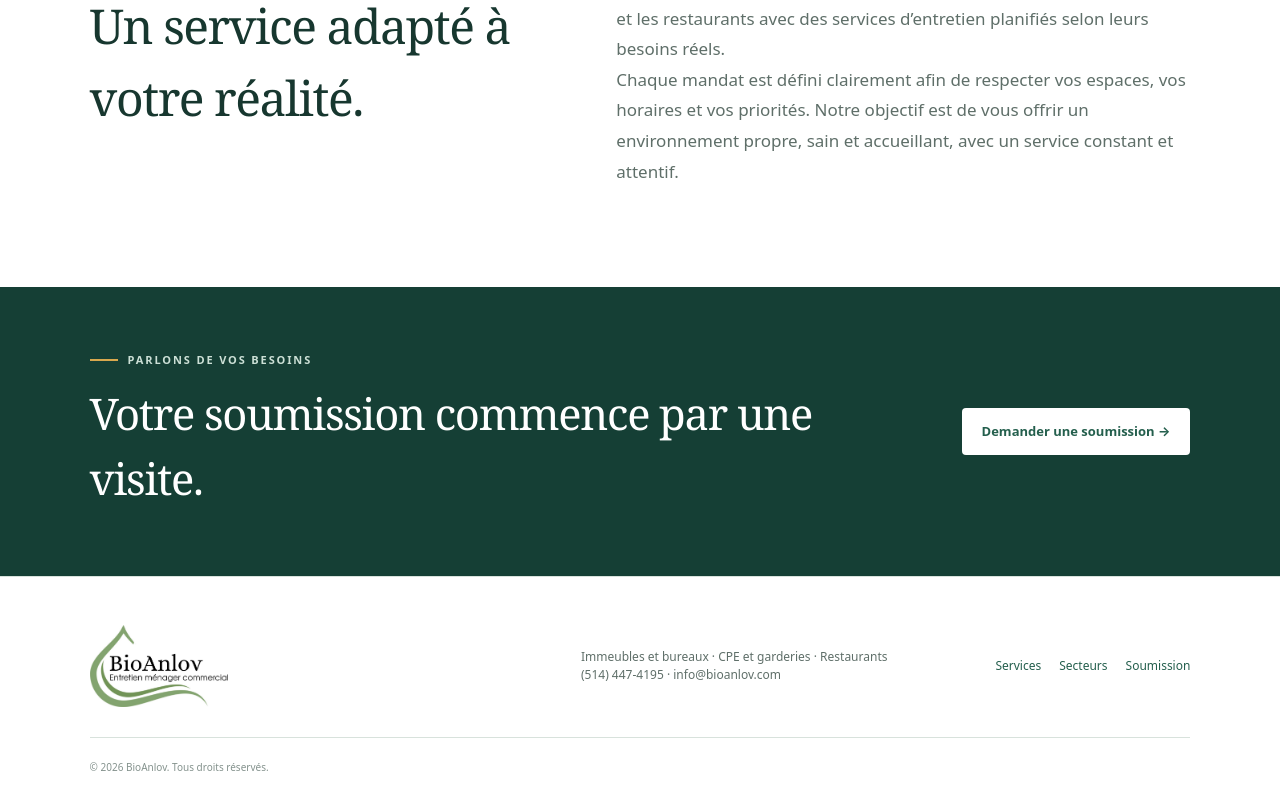
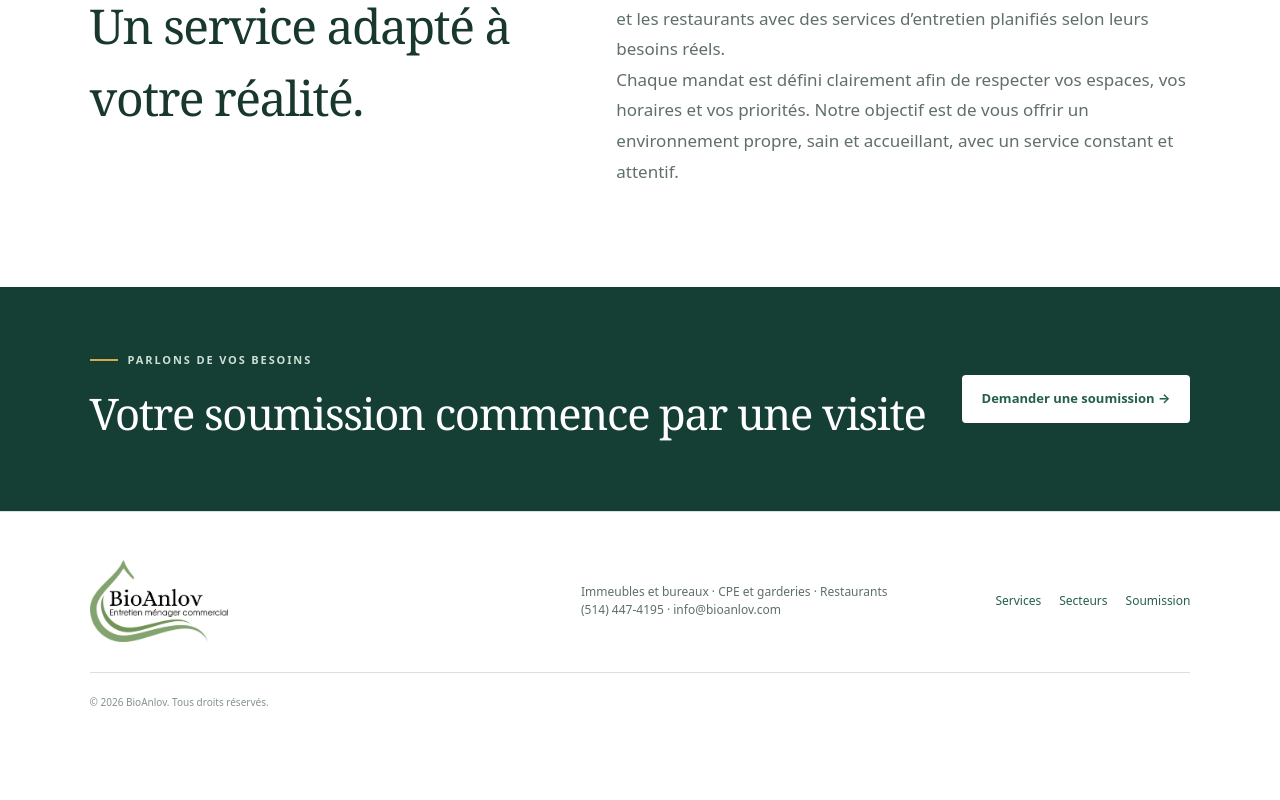
Before and after one commit to BioAnlov/SiteBioAnlov, a React (Vite) app: page /a-propos in a window 1280 px wide. Shown: the part 806-1606 px from the top of the page. After the commit the page ends 1541 px from the top, so only its background shows below. Built offline with nearby package versions, Linux system fonts and the light colour scheme.

Commit message:
Update CTA.tsx

```diff
--- a/src/components/CTA.tsx
+++ b/src/components/CTA.tsx
@@ -8,7 +8,7 @@ export function CTA() {
           <span />
           Parlons de vos besoins
         </p>
-        <h2>Votre soumission commence par une visite.</h2>
+        <h2>Votre soumission commence par une visite</h2>
       </div>
       <Link className="button light" to="/soumission">
         Demander une soumission →
```
